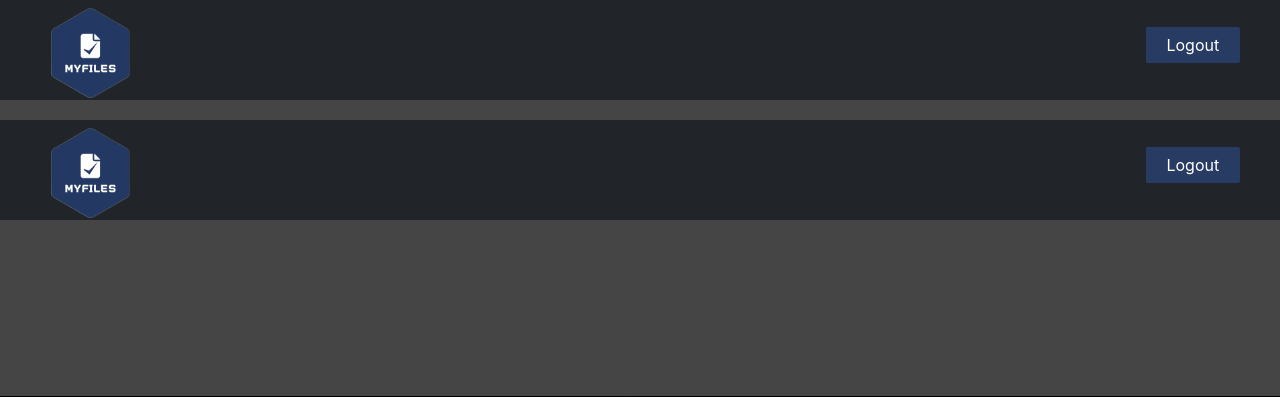
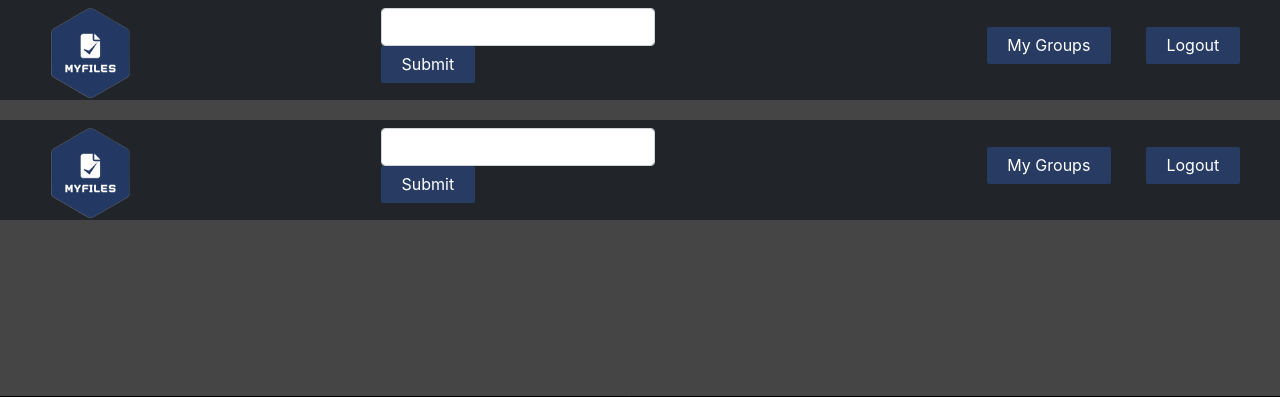
Before and after one commit to bjerke2000/Prosjektoppgave2022, a Flask app: template templates/index.html in a window 1280 px wide. Shown: the top 397 px of the page. Run offline with Flask 2, Linux system fonts and the light colour scheme; the template is opened without the code that fills it, so the values that code supplies are empty, except form fields; a user stored in the database is signed in; tables that the repository leaves empty hold one stand-in row (values such as "Sample post"); form fields are guessed from the names that the template uses; some libraries are stand-ins or nearby versions.

Commit message:
added shell for searchfield 30min

```diff
--- a/app.py
+++ b/app.py
@@ -478,6 +478,7 @@ def item(path, name):
     db.session.commit()
     match item.type:
         case 0:#Show contents of folder
+            searchform = SearchForm()
             path = item.path.replace('-','/')[4:]+item.itemname.replace('-','/')
             unchecked_contents = ItemModel.query.filter_by(path = f"{item.path}{item.itemname.strip('-').split('~')[0]}-")
             contents = []
@@ -485,7 +486,7 @@ def item(path, name):
                 if PermissionHandler("r", items):
                     ItemInfoLoader(items)
                     contents.append(items)
-            return render_template('folder.html', contents = contents, current_folder = item, viewing=True, folder=True, path = path, admin = AdminTest())
+            return render_template('folder.html', contents = contents, current_folder = item, viewing=True, folder=True, path = path, admin = AdminTest(), searchform = searchform)
 
         case 1: #Show contents if file
             path = item.path.replace('-','/')[4:]+item.itemname.split('~')[1]
--- a/forms.py
+++ b/forms.py
@@ -245,3 +245,9 @@ class AddUserToGroupForm(FlaskForm):
         render_kw={'placeholder':'emails separated by ","'}
     )
     submit = SubmitField('Create Group')
+
+class SearchForm(FlaskForm):
+    searchfield = StringField('Searchfield',
+    render_kw={'placeholder':'search by tags and filename...'}
+    )
+    submit = SubmitField('Search')
--- a/templates/includes/_navbar.html
+++ b/templates/includes/_navbar.html
@@ -1,5 +1,13 @@
 <nav class="navbar">
     <a id="navbarlogo" href="/"><img src="{{ url_for('static', filename='images/logo.png') }}" alt="MyFiles"></a>
+
+    <form method="POST">
+        {{ searchform.csrf_token() }}
+        <div class="mb-3">
+            {{ searchform.searchfield(class = "form-control") }}
+            {{ searchform.submit(class = "btn") }}
+        </div>
+    </form>
 
     <ul id="navbarbuttons">
         <li>
@@ -8,9 +16,9 @@
         <li><a href="{{url_for('index')}}" class="btn">Home</a></li>
         {% elif viewing %}
         <li><a class="btn" href="{{url_for('previous', path = current_folder.path)}}">Go back</a></li>
-        <li><a class="btn" href="{{url_for('usergroupmanagement')}}">Manage Groups</a></li>
         {% endif %}
         {% if current_user.id != 0 %}
+        <li><a class="btn" href="{{url_for('usergroupmanagement')}}">My Groups</a></li>
         <li><a href="{{url_for('logout')}}" class="btn">Logout</a></li>
         {% else %}
         <li><a href="{{url_for('login')}}" class="btn">Login</a></li>
```
